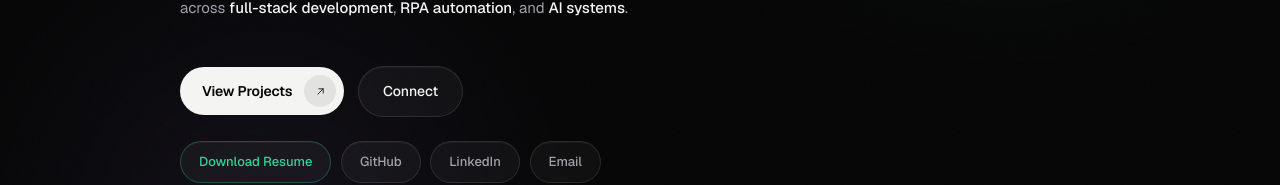
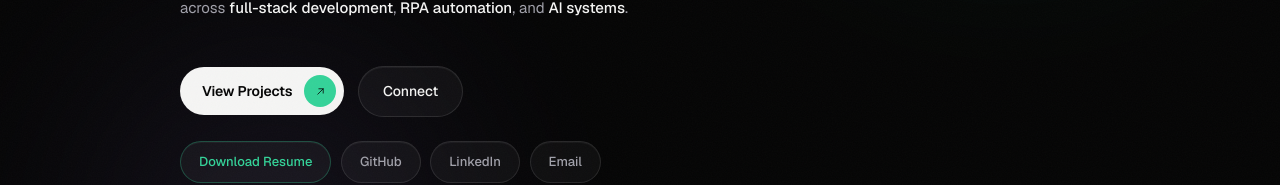
Before and after one commit to Htet-Myark/htet-portfolio-v2, a React (Vite) app: page / in a window 1280 px wide. Shown: the part 510-695 px from the top of the page. Built offline with nearby package versions, Linux system fonts and the light colour scheme.

Commit message:
button color changed for view projects

```diff
--- a/src/index.css
+++ b/src/index.css
@@ -477,7 +477,8 @@ section {
   width: 32px;
   height: 32px;
   border-radius: 999px;
-  background: rgba(0, 0, 0, 0.07);
+  background: var(--accent);
+  color: var(--ink);
   display: inline-flex;
   align-items: center;
   justify-content: center;
@@ -486,9 +487,10 @@ section {
 
 @media (hover: hover) and (pointer: fine) {
   .btn-primary:hover {
-    box-shadow: 0 20px 45px -12px rgba(245, 245, 244, 0.25);
+    box-shadow: 0 20px 45px -12px rgba(52, 211, 153, 0.35);
     transform: translateY(-2px);
   }
+  .btn-primary:hover .btn-icon { background: #6ee7b7; }
   .btn-primary:hover .btn-icon {
     transform: translate(2px, -1px) scale(1.05);
   }
```
Also changed, not shown: 1 other file (tests, documents, lock files or other folders).
